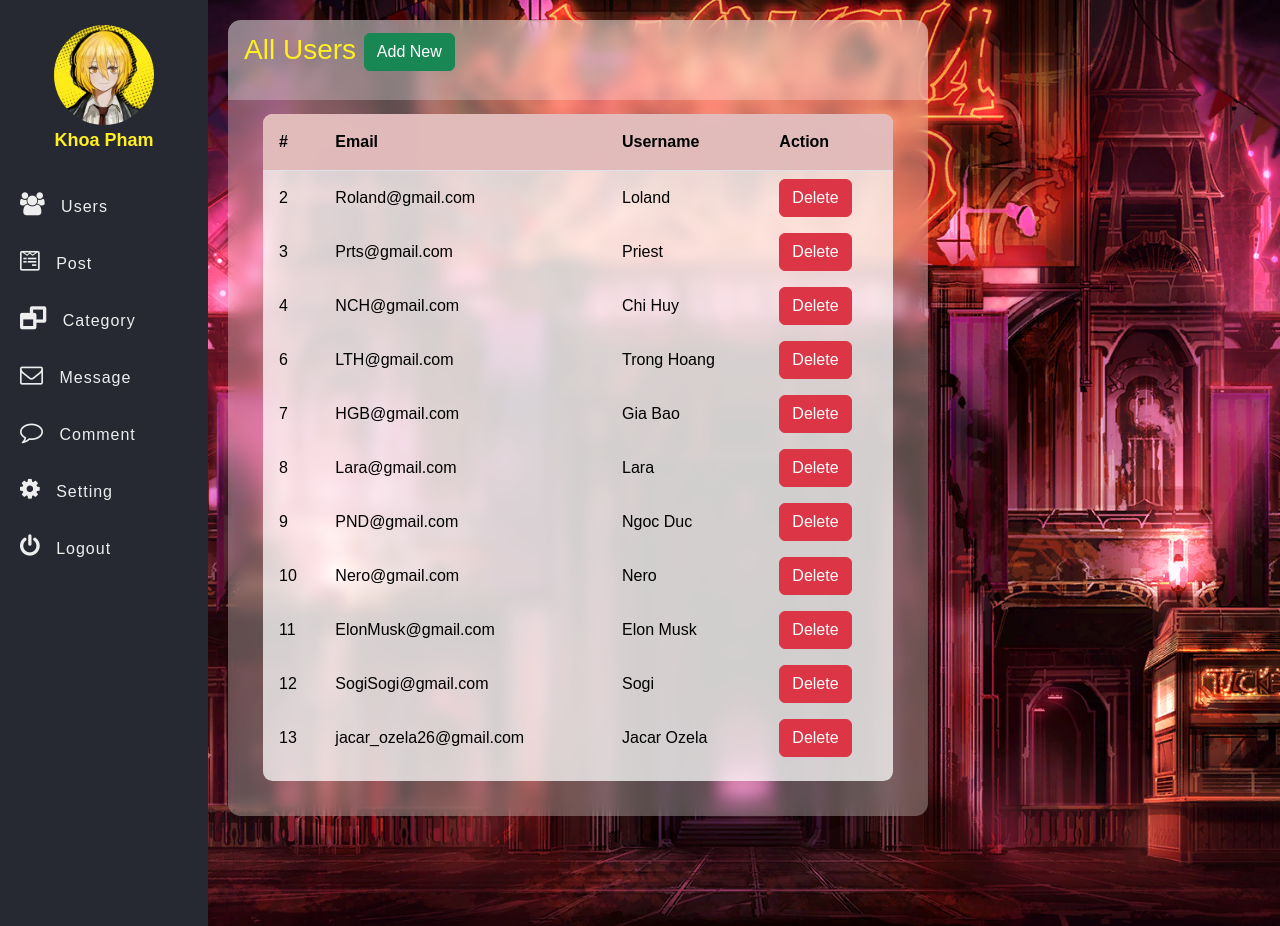
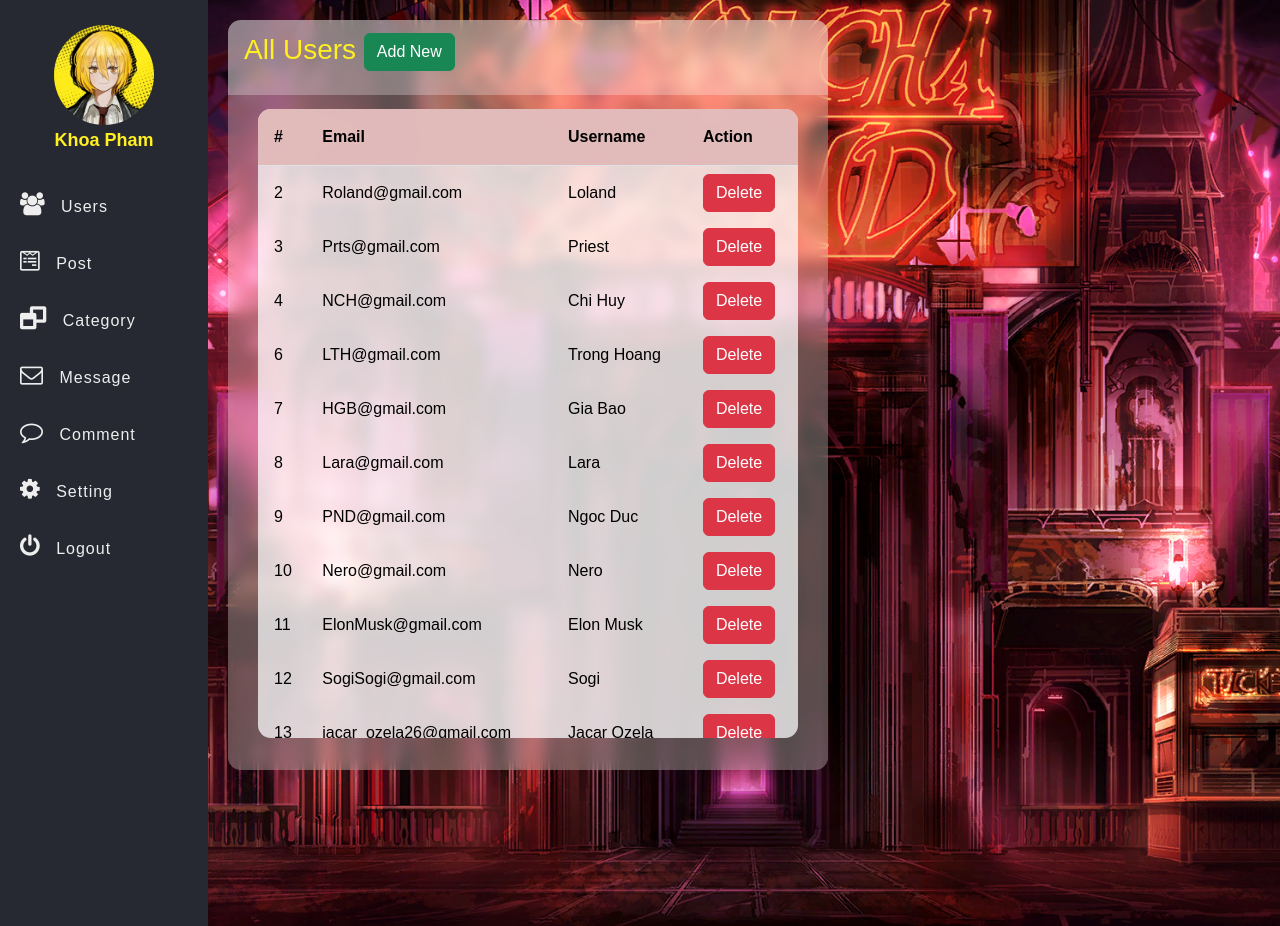
Before and after one commit to RenRen-k995/B1o9, a PHP site: page /admin/users.php in a window 1280 px wide. Shown: the part 62-988 px from the top of the page. Run offline with PHP 8.4, Linux system fonts and the light colour scheme; a user stored in the database is signed in; data comes from the database, SQL or seed files in the repository.

Commit message:
Add files via upload

```diff
--- a/css/style.css
+++ b/css/style.css
@@ -40,7 +40,7 @@
 .main-table .All-user{
     color: #FFEF23; /* Màu chữ nổi bật */
     width: 100%;    /* Chiều rộng 100% */
-    height: 10%;    /* Chiều cao 10% */
+    min-height: 10%;    /* Chiều cao 10% */
     background-color: #fff4; /* Nền nhạt */
     padding: .8rem 1rem; /* Khoảng cách trong */
 }
@@ -48,11 +48,11 @@
 /* Phần thân của bảng có chiều rộng 90%, chiều cao tối đa là 88%, bo góc và có thanh cuộn */
 .table-body{
     width: 90%;
-    max-height: calc(88% - 1rem);
+    max-height: calc(86% - 1rem);
     margin: .9rem auto;
     background-color: #fffb;
-    border-radius: .6rem;
-    overflow: auto; /* Cho phép cuộn */
+    border-radius: .8rem;
+    overflow: auto;
 }
 
 /* Thiết lập thanh cuộn ẩn khi không tương tác */
@@ -76,8 +76,9 @@
 /* Thiết lập cho bảng chính với chiều rộng 80vw và bo góc, làm mờ nền */
 .main-table{
     width: 80vw;
-    height: 86vh;
-    max-width: 700px;
+    height: 81vh;
+    max-width: 600px;
+    min-height: 580px;
     border-radius: .8rem;
     backdrop-filter: blur(7px); /* Làm mờ nền */
     background-color: rgba(255, 255, 245, 0.292) !important;
```
